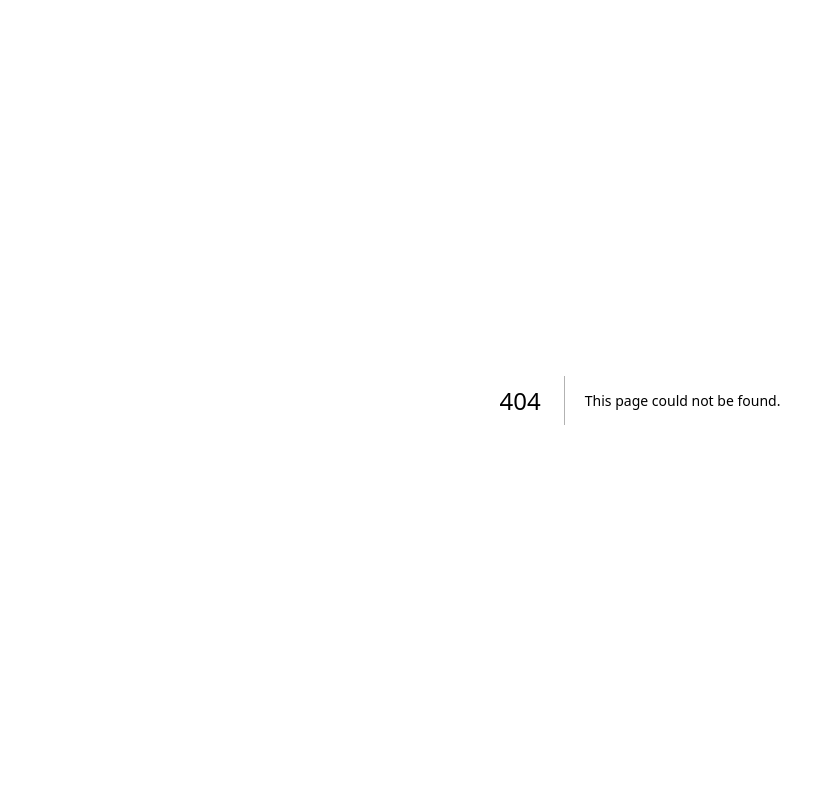
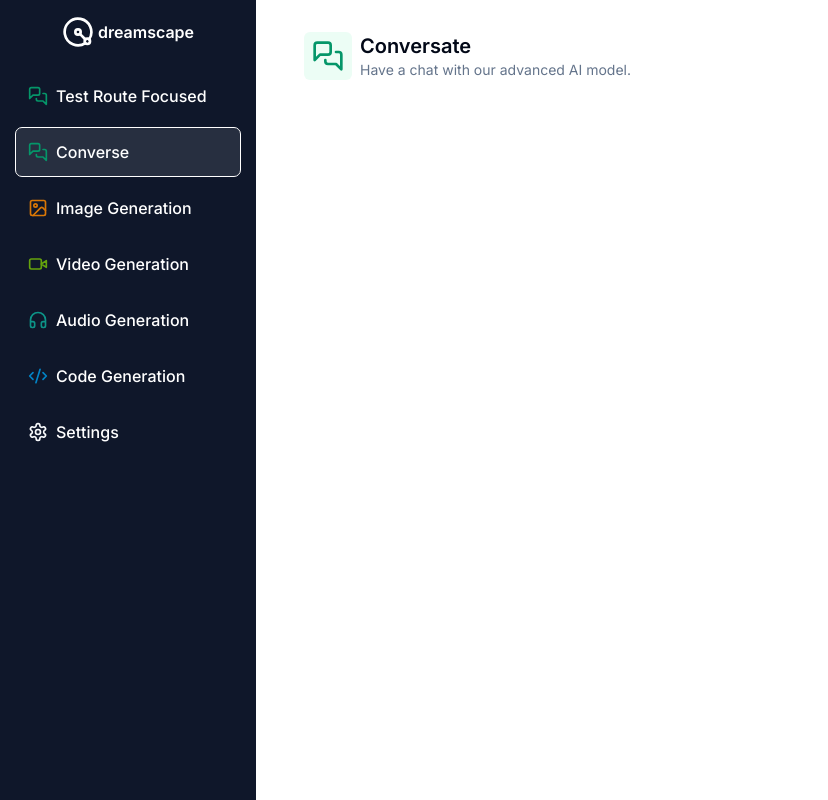
Before and after one commit to jdichh/saas-next2, a Next.js app: page /converse in a window 1280 px wide. Before the commit this address had no page. Shown: the whole page, without its empty margins (0-828 px from the left). Built offline with nearby package versions, Linux system fonts and the light colour scheme.

Commit message:
feat: added header component

```diff
--- /dev/null
+++ b/src/app/(dashboard)/(routes)/converse/page.tsx
@@ -0,0 +1,8 @@
+import Heading from "@/components/heading";
+import { MessagesSquare } from "lucide-react";
+
+export default function ConversePage() {
+  return (
+    <Heading title="Conversate" description="Have a chat with our advanced AI model." Icon={MessagesSquare} iconColor="text-emerald-600" bgColor="bg-emerald-50"/>
+  )
+}
--- a/src/app/(dashboard)/(routes)/dashboard/page.tsx
+++ b/src/app/(dashboard)/(routes)/dashboard/page.tsx
@@ -9,15 +9,15 @@ import { useRouter } from "next/navigation";
 export default function Page() {
   const router = useRouter();
   return (
-    <main className="md:ml-[17rem]">
-      <div className="mb-8 space-y-1">
+    <>
+      <hgroup className="mb-8 space-y-1">
         <h2 className="text-2xl font-semibold text-center md:text-3xl md:text-left">
           Utilize AI in your digital needs.
         </h2>
         <h3 className="text-muted-foreground text-center md:text-left">
           For programmers and AI "artists" alike.
         </h3>
-      </div>
+      </hgroup>
       <div className="px-2 md:px-20 lg:px-32 space-y-1">
         {tools.map((tool) => (
           <Card
@@ -35,6 +35,6 @@ export default function Page() {
           </Card>
         ))}
       </div>
-    </main>
+    </>
   );
 }
--- a/src/app/(dashboard)/layout.tsx
+++ b/src/app/(dashboard)/layout.tsx
@@ -12,7 +12,7 @@ export default function DashboardLayout({
         <Sidebar />
       </header>
       <Navbar />
-      {children}
+      <main className="md:ml-[17rem]">{children}</main>
     </div>
   );
 }
--- /dev/null
+++ b/src/components/heading.tsx
@@ -0,0 +1,30 @@
+import { cn } from "@/lib/utils";
+import { LucideIcon } from "lucide-react";
+
+type HeadingProps = {
+  title: string;
+  description: string;
+  Icon: LucideIcon;
+  iconColor?: string;
+  bgColor?: string;
+};
+
+export default function Heading({
+  title,
+  description,
+  Icon,
+  iconColor,
+  bgColor,
+}: HeadingProps) {
+  return (
+    <div className="flex items-center gap-x-2 mb-8 px-4 lg:px-8">
+      <div className={cn("p-2 w-fit rounded-md", bgColor)}>
+        <Icon className={cn("w-8 h-8", iconColor)} />
+      </div>
+      <hgroup>
+        <h2 className="text-xl font-semibold">{title}</h2>
+        <h3 className="text-sm text-muted-foreground">{description}</h3>
+      </hgroup>
+    </div>
+  );
+}
```
